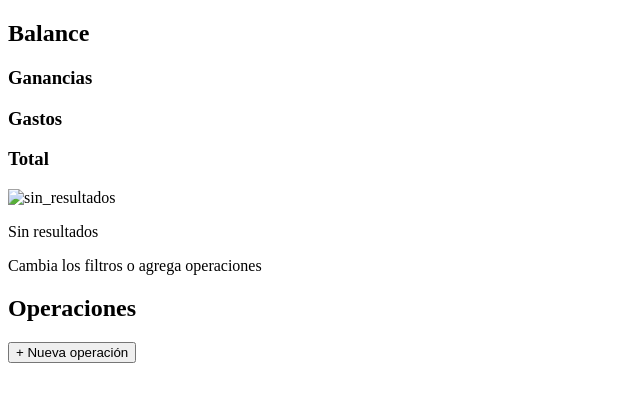
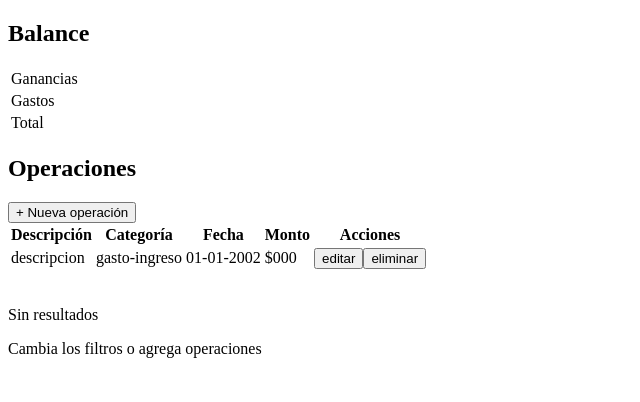
Before and after one commit to edyuarca/portfolioII.js, a plain HTML site: page index.html in a window 1280 px wide. Shown: the whole page, without its empty margins (0-640 px from the left). Drawn offline with Linux system fonts and the light colour scheme.

Commit message:
se finalizaron las tablas de balance y operaciones

```diff
--- a/index.html
+++ b/index.html
@@ -1,41 +1,63 @@
 <!DOCTYPE html>
 <html lang="en">
   <head>
-    <meta charset="UTF-8">
-    <meta name="viewport" content="width=device-width, initial-scale=1.0">
+    <meta charset="UTF-8" />
+    <meta name="viewport" content="width=device-width, initial-scale=1.0" />
     <title>Document</title>
-    <link rel="stylesheet" href="/style.css">
+    <link rel="stylesheet" href="/style.css" />
   </head>
   <body>
     <aside>
       <div>
         <h2>Balance</h2>
-            <div>
-                <h3>Ganancias</h3>
-            </div>
-            <div>
-                <h3>Gastos</h3>
-            </div>
-            <div>
-                <h3>Total</h3>
-            </div>
+        <table>
+          <tr>
+            <td>Ganancias</td>
+            <td></td>
+          </tr>
+          <tr>
+            <td>Gastos</td>
+            <td></td>
+          </tr>
+          <tr>
+            <td>Total</td>
+            <td></td>
+          </tr>
+        </table>
       </div>
     </aside>
-    <div class="operacioines_container_vacio">
-        <div>
-            <img src="" alt="sin_resultados">
-            <p>Sin resultados</p>
-            <p>Cambia los filtros o agrega operaciones</p>
-        </div>
-    </div>
     <div class="operaciones_container">
       <div>
         <h2>Operaciones</h2>
         <button>+ Nueva operación</button>
       </div>
       <table>
-
+        <thead>
+          <tr>
+            <th>Descripción</th>
+            <th>Categoría</th>
+            <th>Fecha</th>
+            <th>Monto</th>
+            <th>Acciones</th>
+          </tr>
+        </thead>
+        <tbody>
+          <tr>
+            <td>descripcion</td>
+            <td>gasto-ingreso</td>
+            <td>01-01-2002</td>
+            <td>$000</td>
+            <td><button>editar</button><button>eliminar</button></td>
+          </tr>
+        </tbody>
       </table>
+    </div>
+    <div class="operacioines_container_vacio">
+      <div>
+        <img src="" alt="" />
+        <p>Sin resultados</p>
+        <p>Cambia los filtros o agrega operaciones</p>
+      </div>
     </div>
     <script src="main.js"></script>
   </body>
```
Lines whose indentation alone changed are shown as unchanged.
